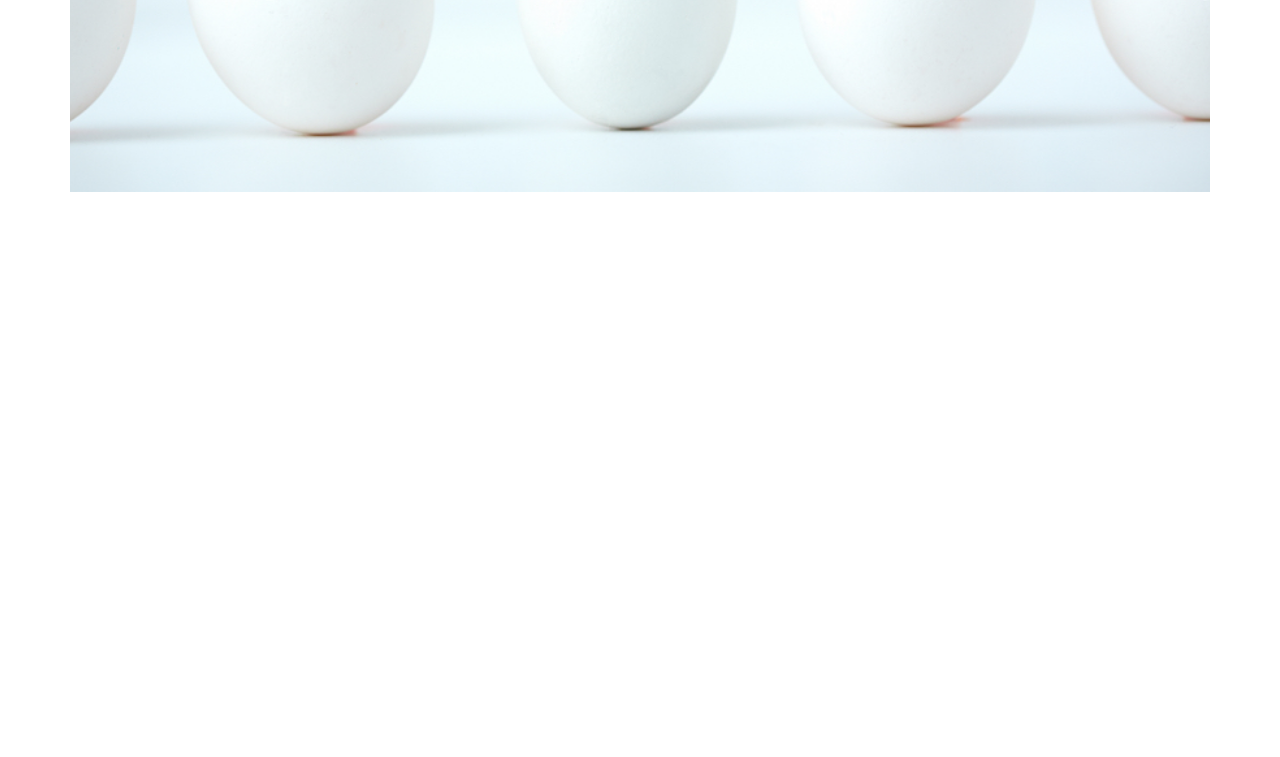
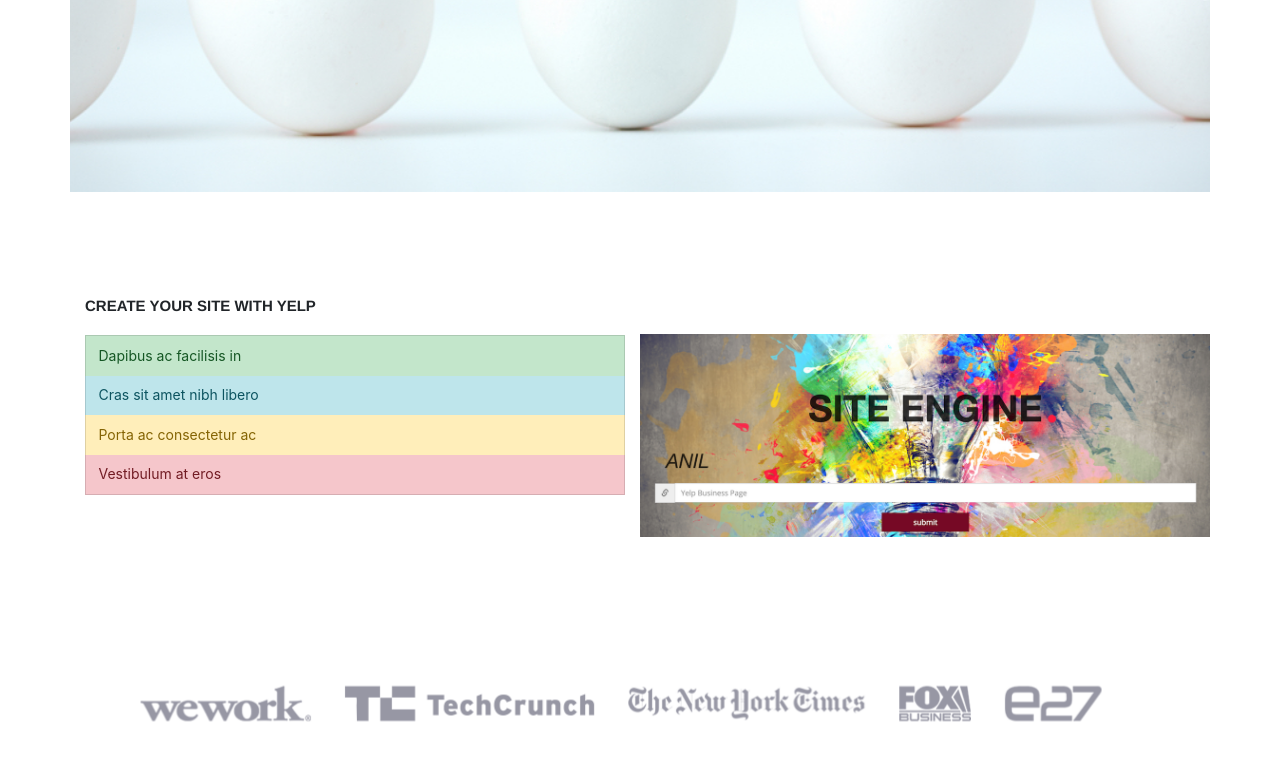
Before and after one commit to anilrayamajhi/protoSite, a website: page client/index.html in a window 1280 px wide. Shown: the part 432-1189 px from the top of the page. Before the commit the page ends 800 px from the top, so only its background shows below. Drawn offline with nearby package versions, Linux system fonts and the light colour scheme; no server answers; a web font is replaced by a local one.

Commit message:
home page style

```diff
--- a/client/css/styles.css
+++ b/client/css/styles.css
@@ -88,6 +88,10 @@ display: none;
 
 @media only screen and (max-width: 768px){
 
+.trust .navHome{
+  width: 100%;
+}
+
 #change {
 display: inline;
 }
--- a/client/templates/home.html
+++ b/client/templates/home.html
@@ -9,3 +9,21 @@
     </div>
   </div>
 </header>
+<br><br>
+<wrapper class="hPAdjuster">
+  <div class="container">
+    <div class="row">
+      <div class="col-md-6">
+          <h4><strong>Create your site with Yelp</strong></h4><br>
+            <p class="list-group-item list-group-item-success">Dapibus ac facilisis in</p>
+            <p class="list-group-item list-group-item-info">Cras sit amet nibh libero</p>
+            <p class="list-group-item list-group-item-warning">Porta ac consectetur ac</p>
+            <p class="list-group-item list-group-item-danger">Vestibulum at eros</p>
+      </div>
+      <div class="col-md-6 info-img"></div>
+    </div>
+  </div>
+<br><br><br><br><br><br><br><br>
+<div class="container-fluid trust"></div>
+
+</wrapper>
```
Also changed, not shown: client/css/dist/agency.css, client/image/homeAdd.jpg (added), client/image/postInfo.jpg (added), 1 other file.
